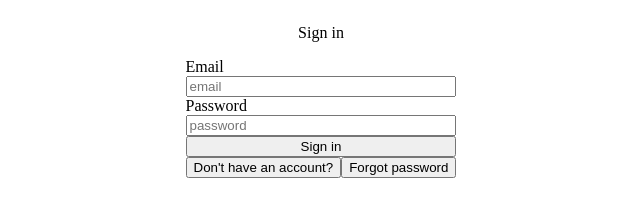
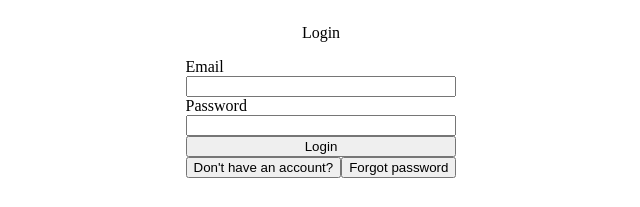
Before and after one commit to AlexCadigan/FantasyTennis, a React (Create React App) app in the folder client/: page / in a window 1280 px wide. Shown: the top 207 px of the page, without its empty margins (319-959 px from the left). Built offline with nearby package versions, Linux system fonts and the light colour scheme.

Commit message:
Start supporting signing in/up UI

```diff
--- a/client/src/components/App.tsx
+++ b/client/src/components/App.tsx
@@ -9,7 +9,7 @@ export default class App extends React.Component {
 	 * Generate HTML content for the component.
 	 * @returns {JSX.Element} JSX element representing the application.
 	 */
-	override render(): JSX.Element {
+	public override render(): JSX.Element {
 		return <LoginPage></LoginPage>;
 	}
 }
--- a/client/src/components/LoginPage/LoginPage.tsx
+++ b/client/src/components/LoginPage/LoginPage.tsx
@@ -2,29 +2,72 @@ import "./LoginPage.css";
 import React from "react";
 
 /**
+ * Properties used by this component.
+ */
+interface IProps {}
+
+/**
+ * State properties used by this component.
+ */
+interface IState {
+	// True if in sign in mode, false if in sign up mode
+	signIn: boolean;
+}
+
+/**
  * User login page.  Handles existing users signing up or new users registering.
  */
-export default class LoginPage extends React.Component {
+export default class LoginPage extends React.Component<IProps, IState> {
+	/**
+	 * Creates an instance of this component and initalizes state properties.
+	 * @param {IProps} props Properties used by this component.
+	 */
+	public constructor(props: IProps) {
+		super(props);
+
+		// Initialize state
+		this.state = {
+			signIn: true
+		};
+
+		// Register handlers
+		this.onToggleSignIn = this.onToggleSignIn.bind(this);
+	}
+
 	/**
 	 * Generate HTML content for the component.
 	 * @returns {JSX.Element} JSX element representing the login page.
 	 */
-	override render(): JSX.Element {
+	public override render(): JSX.Element {
 		return (
 			<div className="loginPage">
-				<p>Sign in</p>
+				<p>{this.state.signIn ? "Login" : "Register"}</p>
 				<form className="loginForm">
 					<label>Email</label>
-					<input type="text" placeholder="email"></input>
+					<input type="text"></input>
 					<label>Password</label>
-					<input type="text" placeholder="password"></input>
-					<input type="submit" value="Sign in"></input>
+					<input type="text"></input>
+					<input
+						type="submit"
+						value={this.state.signIn ? "Login" : "Register"}
+					></input>
 					<div>
-						<button>Don&apos;t have an account?</button>
+						<button type="button" onClick={this.onToggleSignIn}>
+							Don&apos;t have an account?
+						</button>
 						<button>Forgot password</button>
 					</div>
 				</form>
 			</div>
 		);
 	}
+
+	/**
+	 * Switches between sign in mode, for existing users, and sign up mode, for new users.
+	 */
+	private onToggleSignIn(): void {
+		this.setState({
+			signIn: !this.state.signIn
+		});
+	}
 }
```
Also changed, not shown: 1 other file (tests, documents, lock files or other folders).
